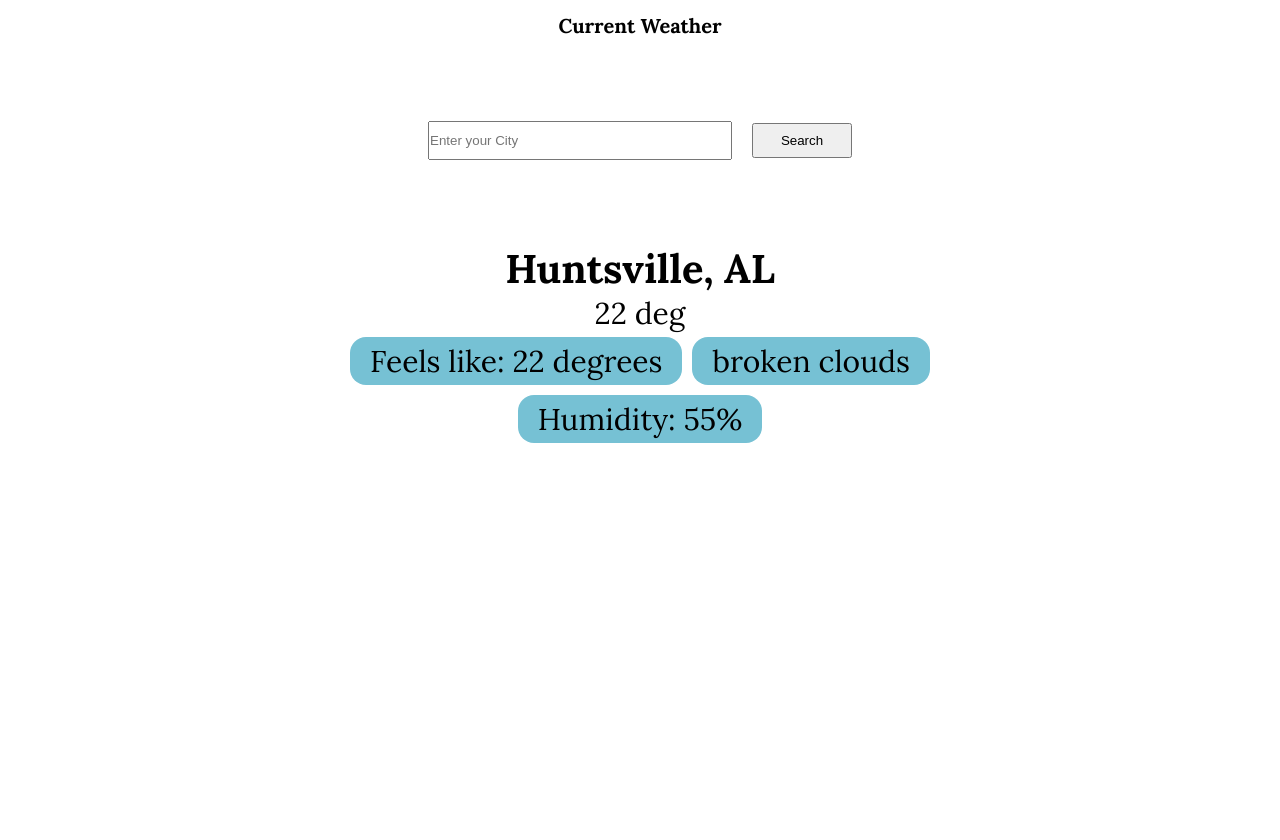
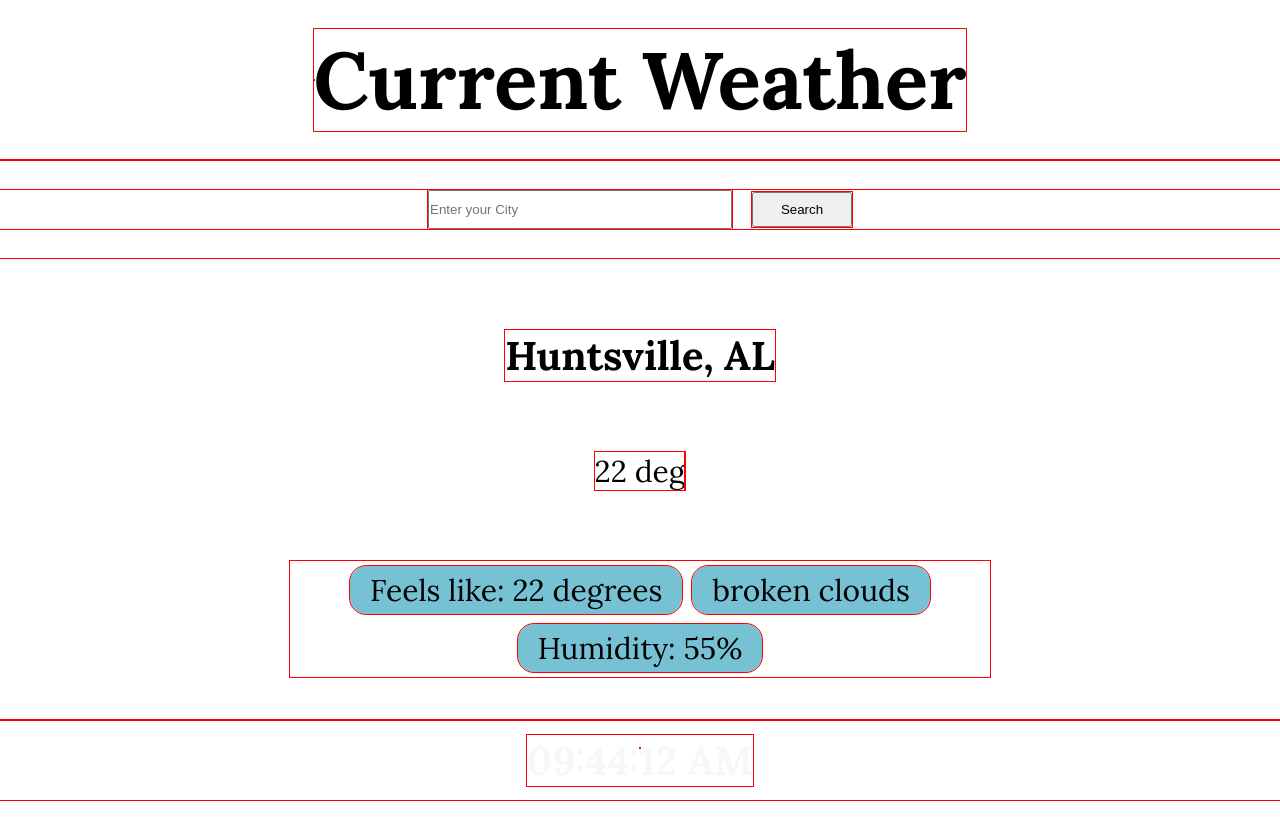
Before and after one commit to mhjarvis/weather_app, a plain HTML site: page index.html in a window 1280 px wide. After the commit the page ends 819 px from the top, so only its background shows below. Drawn offline with Linux system fonts and the light colour scheme; no server answers.

Commit message:
update layout and colors

```diff
--- a/styles.css
+++ b/styles.css
@@ -7,8 +7,8 @@
 * {
   margin: 0;
   padding: 0;
-/*   outline: 1px solid red;
- */}
+  outline: 1px solid red;
+}
 
 :root {
 
@@ -23,35 +23,24 @@
 }
 
 body {
-  display: flex;
-  flex-direction: column;
-  align-items: center;
-  justify-content: center;
+  display: grid;
+  grid-template-rows: 2fr 7fr 1fr;
   min-height: 100vh;
   width: 100%;
   background-image: url('/src/images/nature.jpg');
   background-size: cover;
 }
 
-main {
-  min-width: 70rem;
-  min-height: 0rem;
-  display: grid;
-  grid-template-rows: 1fr 1fr 4fr;
-  background-color: none;
-  border-radius: 24px;
-
-}
-
 /*************************************/
 /************** HEADER ***************/
 /*************************************/
 
-.header {
-  font-size: 3rem;
+header {
+  font-weight: 900;
+  font-size: 4rem;
   display: flex;
+  align-items: center;
   justify-content: center;
-  margin: 5rem 0;
 }
 
 /*************************************/
@@ -77,8 +66,12 @@ button {
 }
 
 /*************************************/
-/************** SECTION **************/
+/**************** MAIN ***************/
 /*************************************/
+
+main {
+  background-color: none;
+}
 
 section {
   height: 100%;
@@ -123,3 +116,13 @@ section {
   border-radius: 16px;
   max-height: 4rem;
 }
+
+/*************************************/
+/************** SECTION **************/
+/*************************************/
+
+footer {
+  display: flex;
+  align-items: center;
+  justify-content: center;
+}
```
